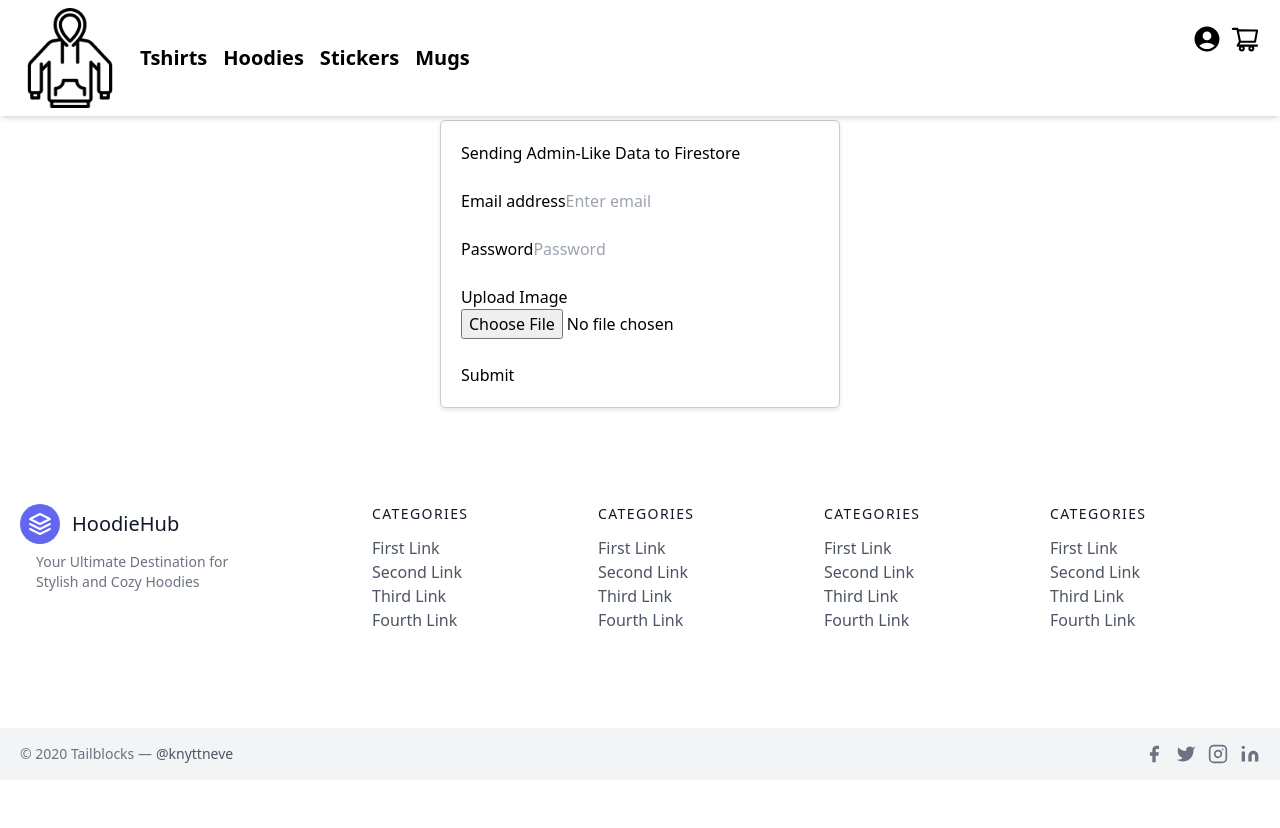
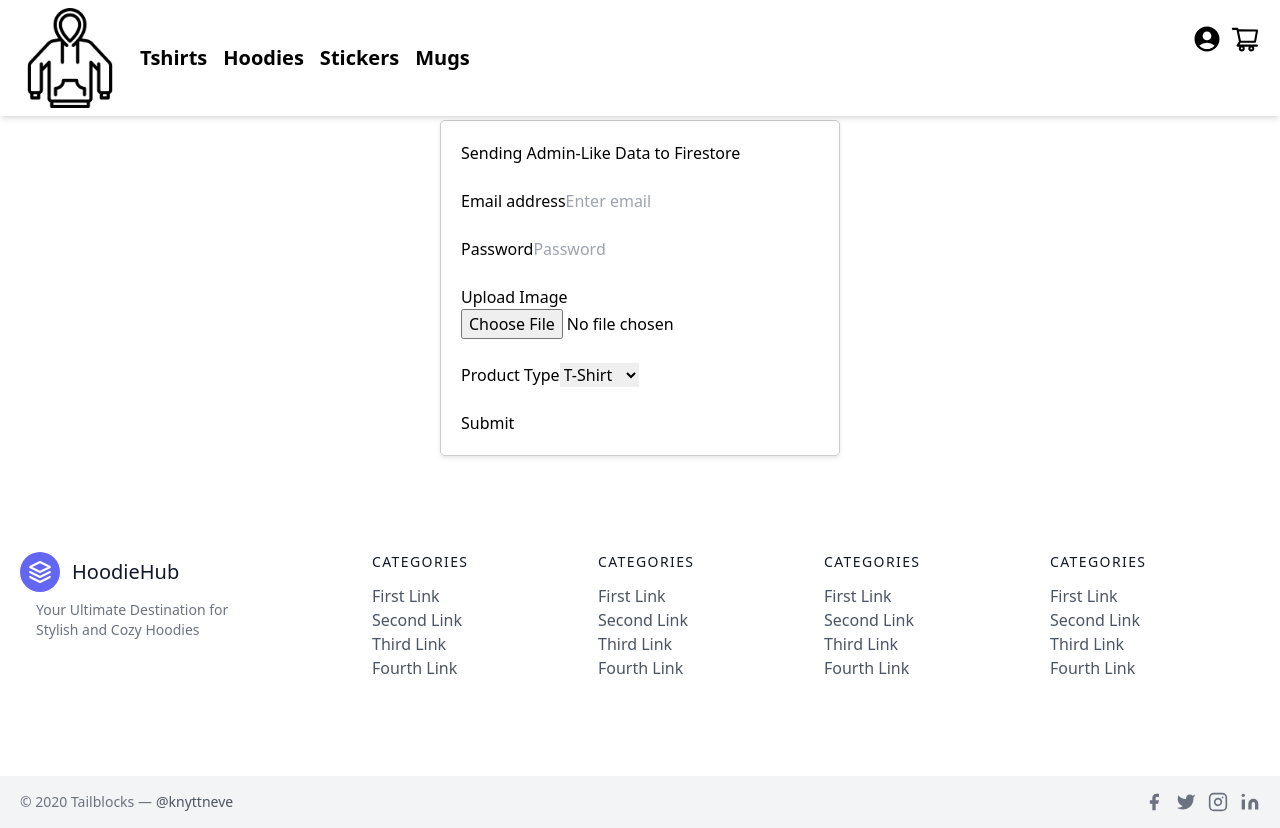
Before and after one commit to HeyBroooo/gen-z, a Next.js app: page /FormData in a window 1280 px wide. Shown: the top 828 px of the page. Before the commit the page ends 800 px from the top, so only its background shows below. Built offline with nearby package versions, Linux system fonts and the light colour scheme.

Commit message:
select-item-added-to-page

```diff
--- a/pages/FormData.js
+++ b/pages/FormData.js
@@ -16,16 +16,17 @@ const FormData = () => {
   function onSubmit() {
     console.log("Image:", formdata.image);
     if (formdata.image) {
-      const storageRef = ref(storage, "images/" + formdata.image.name);
+      const storageRef = ref(storage, `images/${formdata.productType}/${formdata.image.name}`);
       uploadBytes(storageRef, formdata.image).then(() => {
         getDownloadURL(storageRef).then((imageUrl) => {
           const newData = {
             email: formdata.email,
             password: formdata.password,
             image: imageUrl,
+            productType: "tshirt",
           };
 
-          SendToFirebase("Product-Data", newData)
+          SendToFirebase(`${formdata.productType}-collection`, newData)
             .then((res) => {
               console.log("send to Firebase: ", res);
             })
@@ -81,6 +82,20 @@ const FormData = () => {
       />
     </div>
     <br></br>
+    <div className="form-group">
+        <label htmlFor="productType">Product Type</label>
+        <select
+          id="productType"
+          value={formdata.productType}
+          onChange={(e) => setformdata({ ...formdata, productType: e.target.value })}
+          className="form-control"
+        >
+          <option value="tshirt">T-Shirt</option>
+          <option value="hoodie">Hoodie</option>
+          <option value="stickers">Stickers</option>
+        </select>
+      </div>
+      <br></br>
     <button onClick={onSubmit} type="submit" className={styles["btn btn-primary"]}>
       Submit
     </button>
```
